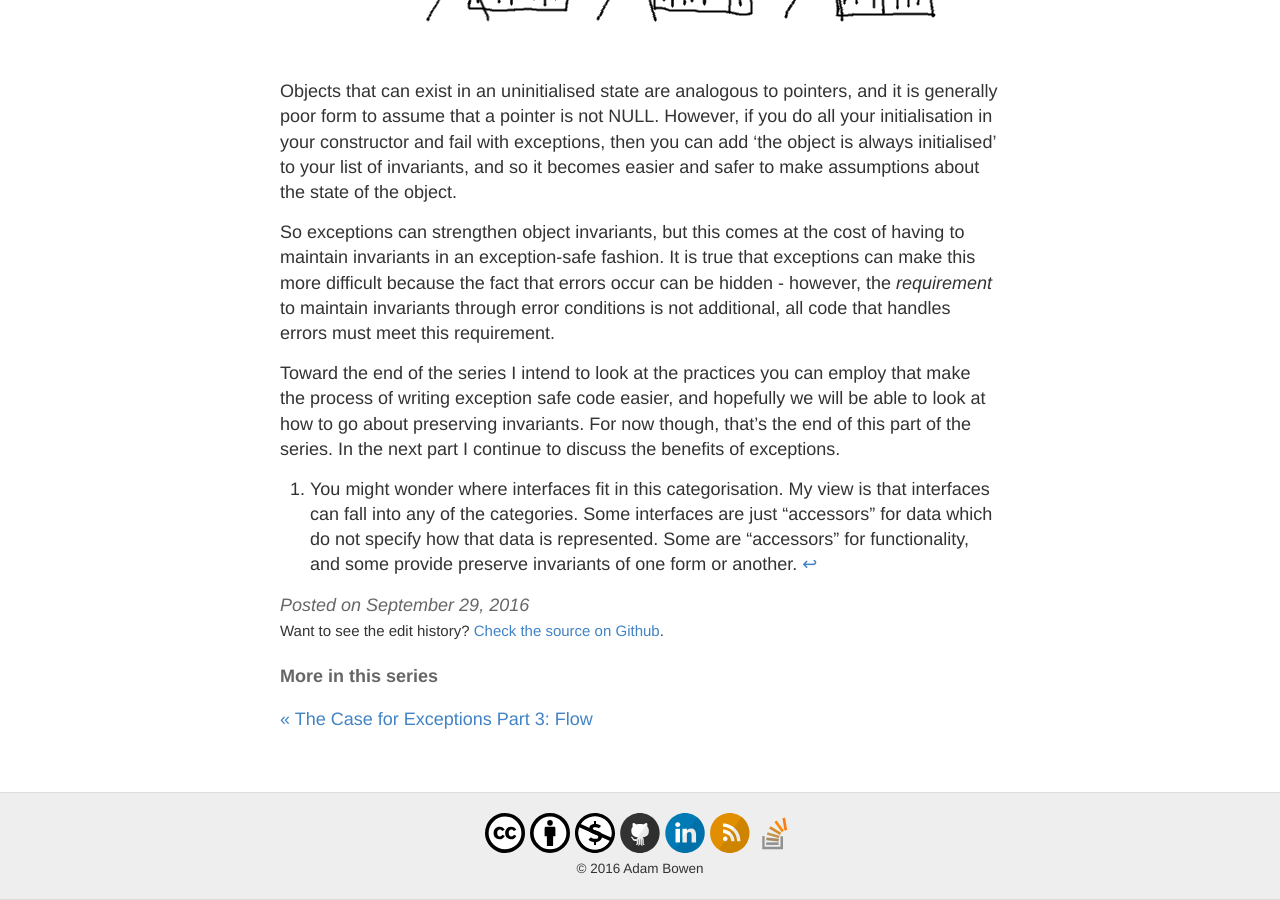
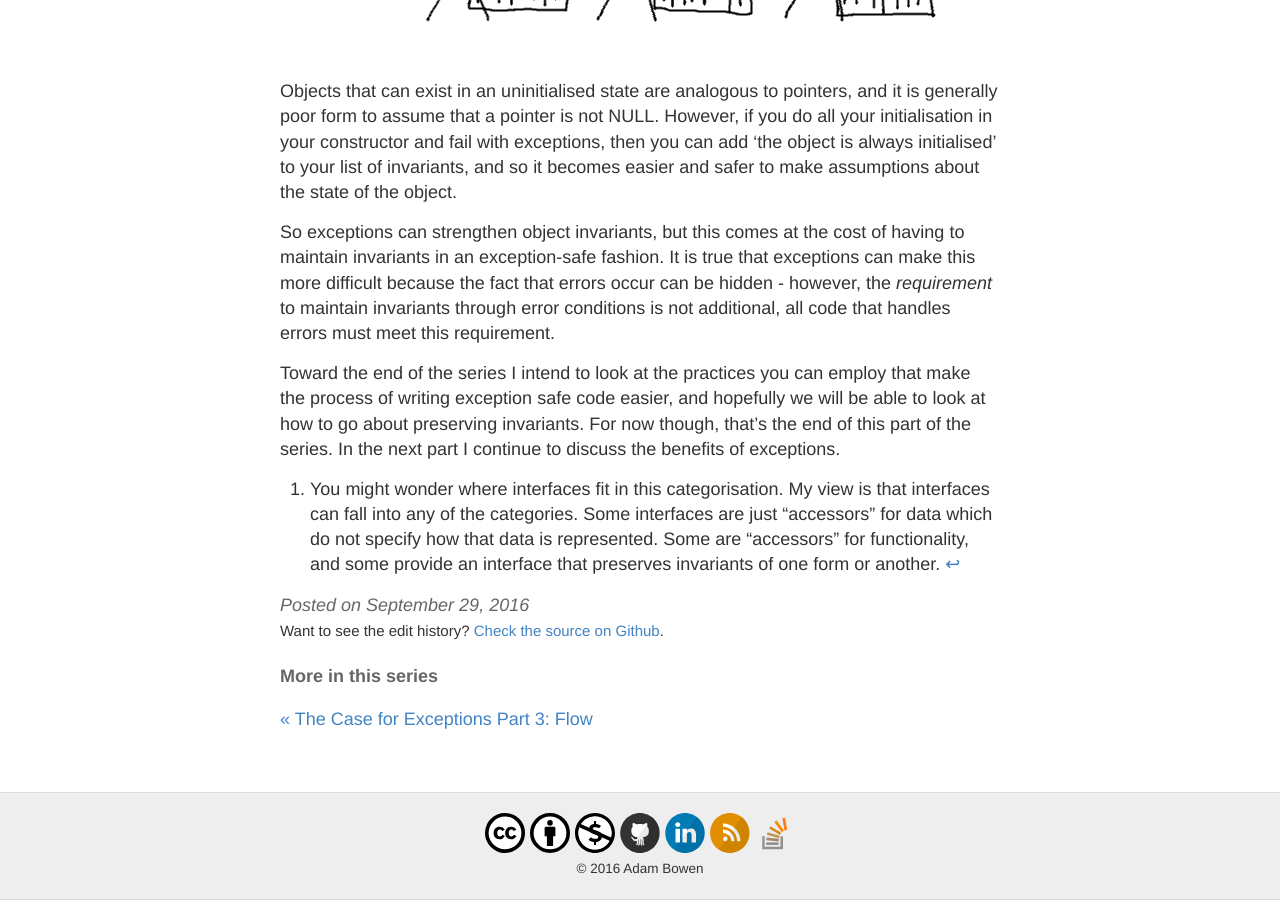
Before and after one commit to adambowen/adambowen.github.io, a Jekyll site: the page built from _posts/2016-09-29-Exceptions-Part-4.md, in a window 1280 px wide and 900 px high, scrolled down 1810 px. Built offline with Jekyll 4.4.1, drawn with Linux system fonts in a browser that asks for light colours; comment, search, counter and statistics services are not loaded.

Commit message:
post(exceptions): I can does English

```diff
--- a/_posts/2016-09-29-Exceptions-Part-4.md
+++ b/_posts/2016-09-29-Exceptions-Part-4.md
@@ -53,8 +53,8 @@ above. Thus, we implicitly increase the coverage of the higher level tests.
 [^interfaces]: You might wonder where interfaces fit in this categorisation. My
 	view is that interfaces can fall into any of the categories. Some interfaces
 	are just "accessors" for data which do not specify how that data is
-	represented. Some are "accessors" for functionality, and some provide
-	preserve invariants of one form or another.
+	represented. Some are "accessors" for functionality, and some provide an
+	interface that preserves invariants of one form or another.
 
 So why are exceptions beneficial to D+I classes? Well, it comes down to the
 strength of the invariants. If the initialisation of a class can fail then
```
